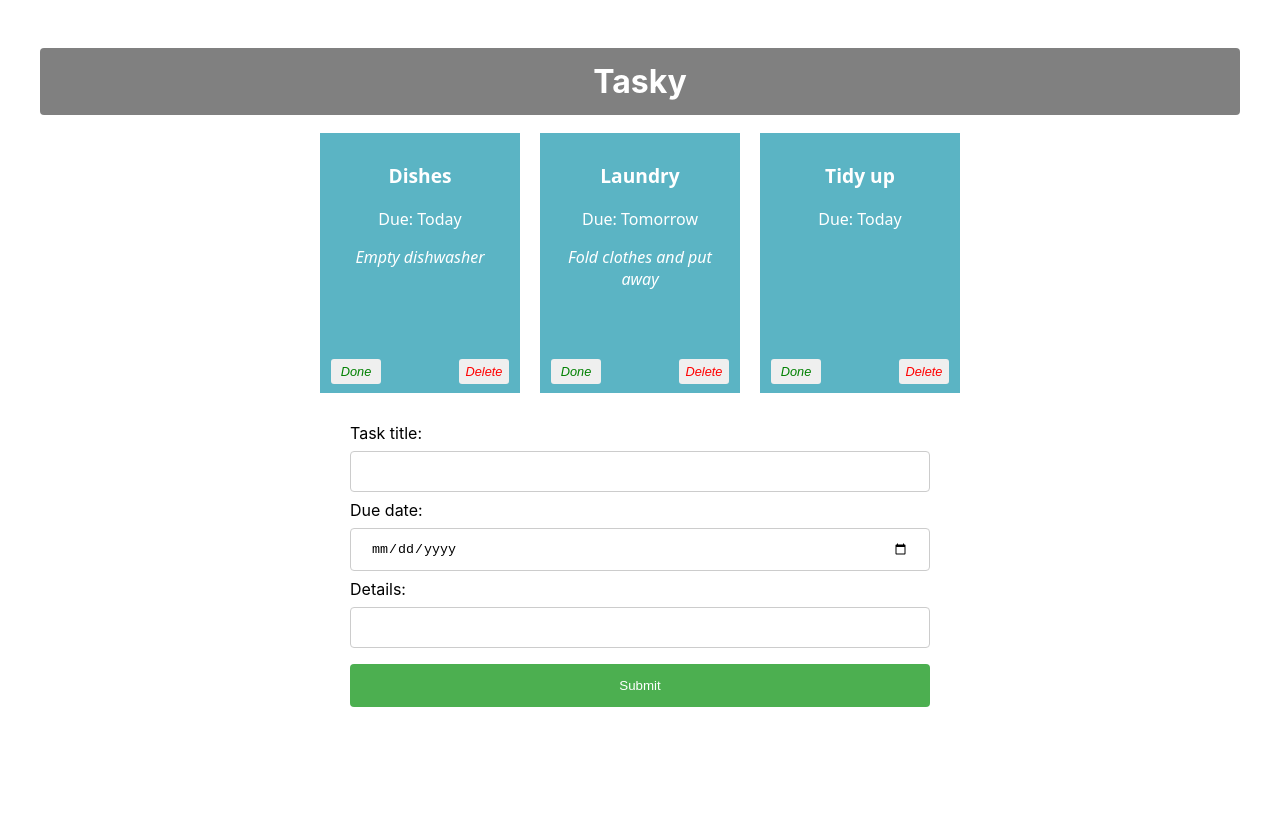
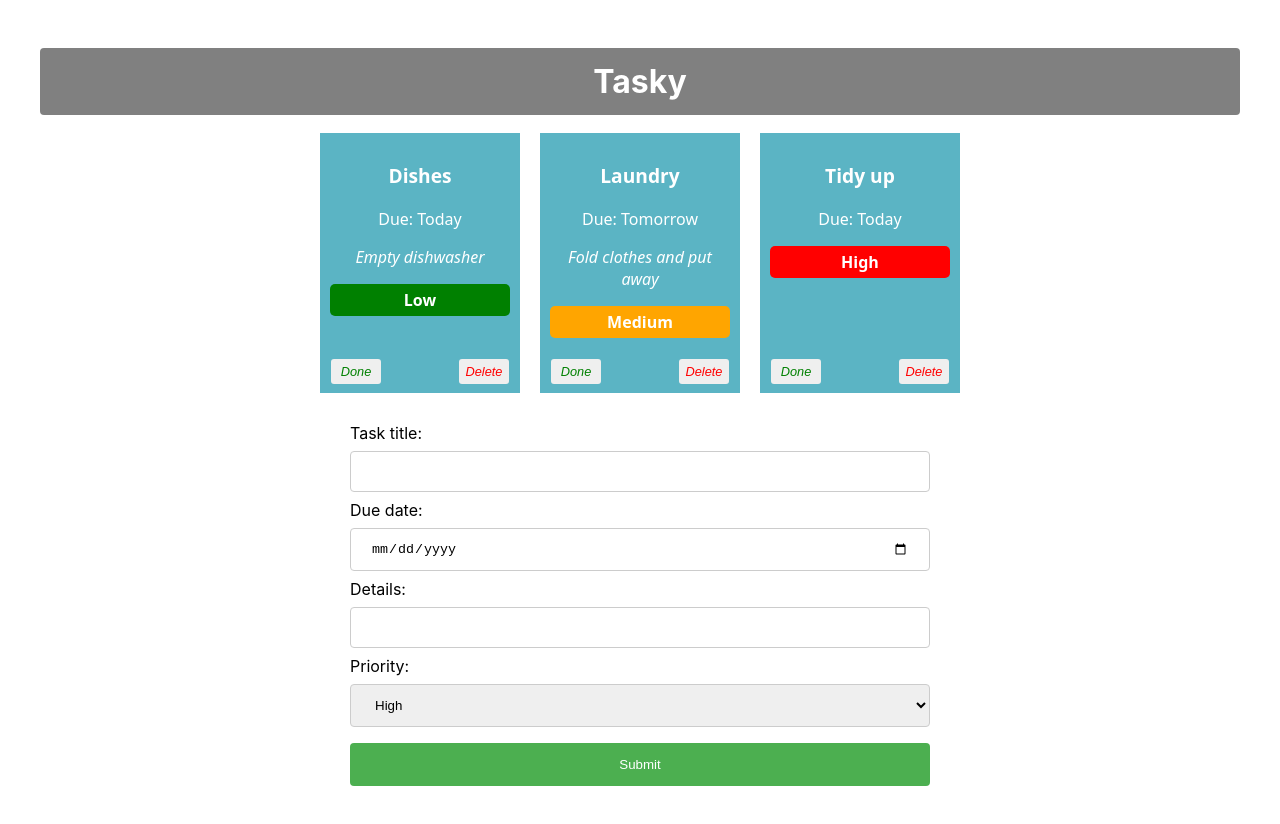
Before and after one commit to ShiqiQingxiang/react-basics-labs, a React (Create React App) app in the folder tasky/: page / in a window 1280 px wide. Shown: the top 824 px of the page. Before the commit the page ends 800 px from the top, so only its background shows below. Built offline with nearby package versions, Linux system fonts and the light colour scheme.

Commit message:
Tasky Lab 2 - Exercises done

```diff
--- a/tasky/src/App.css
+++ b/tasky/src/App.css
@@ -1,3 +1,40 @@
+select {
+  width: 100%;
+  padding: 12px 20px;
+  margin: 8px 0;
+  display: inline-block;
+  border: 1px solid #ccc;
+  border-radius: 4px;
+  box-sizing: border-box;
+}
+
+.lowPriority {
+  background-color: green;
+  color: white;
+  padding: 5px;
+  border-radius: 5px;
+  font-weight: bold;
+  text-align: center;
+}
+
+.mediumPriority {
+  background-color: orange;
+  color: white;
+  padding: 5px;
+  border-radius: 5px;
+  font-weight: bold;
+  text-align: center;
+}
+
+.highPriority {
+  background-color: red;
+  color: white;
+  padding: 5px;
+  border-radius: 5px;
+  font-weight: bold;
+  text-align: center;
+}
+
 input[type=text], input[type=date] {
   width: 100%;
   padding: 12px 20px;
--- a/tasky/src/App.js
+++ b/tasky/src/App.js
@@ -8,16 +8,17 @@
 function App() {
   const [ taskState, setTaskState ] = useState({
     tasks: [
-      { id: 1, title:"Dishes", description: "Empty dishwasher", deadline: "Today", done: false },
-      { id: 2, title: "Laundry", description: "Fold clothes and put away", deadline: "Tomorrow", done: false },
-      { id: 3, title: "Tidy up", deadline: "Today", done: false}
+      { id: 1, title:"Dishes", description: "Empty dishwasher", deadline: "Today", priority:"Low",done: false },
+      { id: 2, title: "Laundry", description: "Fold clothes and put away", deadline: "Tomorrow", priority:"Medium", done: false },
+      { id: 3, title: "Tidy up", deadline: "Today", priority:"High", done: false}
     ]
   });
 
   const [ formState, setFormState ] = useState({
     title: "",
     description: "",
-    deadline: ""
+    deadline: "",
+    priority: ""
   });
 
   const doneHandler = (taskIndex) => {
@@ -46,6 +47,9 @@
       case "deadline":
           form.deadline = event.target.value;
           break;
+      case "priority":
+          form.priority = event.target.value;
+          break;
       default:
           form = formState;
     }
@@ -73,6 +77,7 @@
         title={task.title}
         description={task.description}
         deadline={task.deadline}
+        priority={task.priority}
         key={task.id}
         done={task.done}
         markDone={() => doneHandler(index)}
--- a/tasky/src/components/Form.js
+++ /dev/null
@@ -1,28 +0,0 @@
-import React from "react";
-
-const AddTaskForm = (props) => {
-
-  return (
-    <div>
-      <form onSubmit={props.submit}>
-        <label>
-            Task title: <br />
-            <input type="text" name="title" required onChange={(event) => props.change(event)} />
-        </label>
-        <br />
-        <label>
-            Due date: <br />
-            <input type="date" name="deadline" required onChange={(event) => props.change(event)} />
-        </label>
-        <br />
-        <label>
-            Details: <br />
-            <input type="text" name="description" onChange={(event) => props.change(event)} />
-        </label>
-        <input type="submit" value="Submit" />
-      </form>
-    </div>
-  )
-};
-
-export default AddTaskForm;
--- /dev/null
+++ b/tasky/src/components/Form.jsx
@@ -0,0 +1,36 @@
+import React from "react";
+
+const AddTaskForm = (props) => {
+
+  return (
+    <div>
+      <form onSubmit={props.submit}>
+        <label>
+            Task title: <br />
+            <input type="text" name="title" onChange={(event) => props.change(event)} required />
+        </label>
+        <br />
+        <label>
+            Due date: <br />
+            <input type="date" name="deadline" onChange={(event) => props.change(event)} required />
+        </label>
+        <br />
+        <label>
+            Details: <br />
+            <input type="text" name="description" onChange={(event) => props.change(event)} required />
+        </label>
+        <label>
+            Priority: <br />
+            <select name="priority" onChange={(event) => props.change(event)} >
+              <option value="High">High</option>
+              <option value="Medium">Medium</option>
+              <option value="Low">Low</option>
+            </select>
+        </label>
+        <input type="submit" value="Submit" />
+      </form>
+    </div>
+  )
+};
+
+export default AddTaskForm;
--- a/tasky/src/components/Task.js
+++ b/tasky/src/components/Task.jsx
@@ -7,6 +7,11 @@
             <p className="title">{props.title}</p>
             <p>Due: {props.deadline}</p>
             <p className="content">{props.description}</p>
+            <p className={
+                props.priority === 'High' ? 'highPriority' :
+                props.priority === 'Medium' ? 'mediumPriority' :
+                'lowPriority'
+            }>{props.priority}</p>
             <button onClick={props.markDone} className='doneButton'>Done</button>
             <button className='deleteButton' onClick={props.deleteTask}>Delete</button>
         </div>
```
